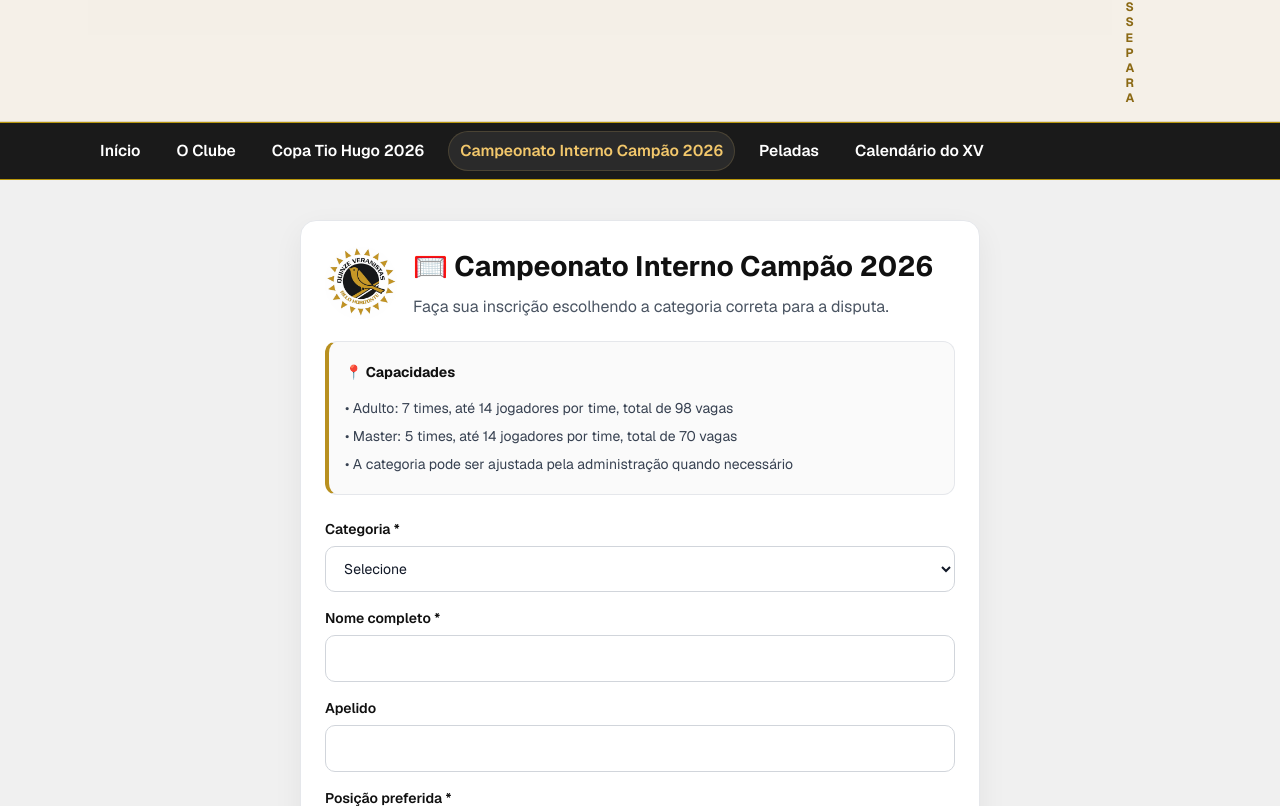
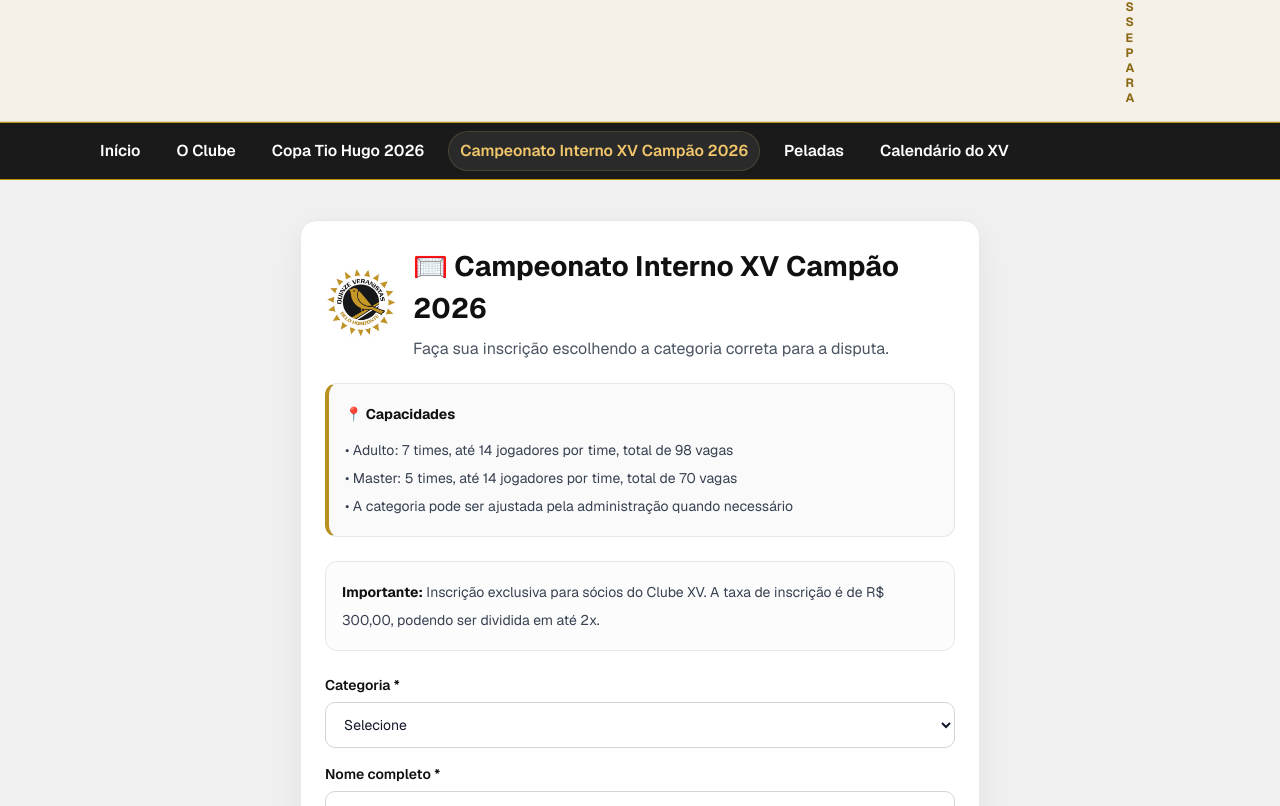
Before and after one commit to heberthmagnus/projeto-xv, a Next.js app: page /campeonatos/interno-campao-2026/inscricao in a window 1280 px wide. Shown: the part 1074-1880 px from the top of the page. Built offline with nearby package versions, Linux system fonts and the light colour scheme.

Commit message:
feat: Corrrecao campeonato interno campao registration tracking

```diff
--- a/app/BannerRotativo.tsx
+++ b/app/BannerRotativo.tsx
@@ -26,9 +26,9 @@ export function BannerRotativo({ nextPeladaType }: BannerRotativoProps) {
 
   const banners: BannerItem[] = [
     {
-      title: "🏆 Campeonato Interno XV 2026",
+      title: "🏆 Campeonato Interno XV Campão 2026",
       ctaLabel: "Me inscrever",
-      href: "/campeonatos/interno-xv-2026/inscricao",
+      href: "/campeonatos/interno-campao-2026/inscricao",
       image: "/banners/banner-tio-hugo-2026.webp",
     },
     {
@@ -168,11 +168,11 @@ export function BannerRotativo({ nextPeladaType }: BannerRotativoProps) {
 }
 
 function getHeroCopy(href: string) {
-  if (href === "/campeonatos/interno-xv-2026/inscricao") {
+  if (href === "/campeonatos/interno-campao-2026/inscricao") {
     return {
       heading: "Garanta sua vaga no campeonato interno do XV",
       description:
-        "Inscreva-se no Campeonato Interno XV 2026 e escolha sua categoria para jogar de agosto a dezembro nos horários oficiais do clube.",
+        "Inscreva-se no Campeonato Interno XV Campão 2026 e escolha sua categoria para jogar de agosto a dezembro nos horários oficiais do clube.",
     };
   }
 
--- a/app/admin/admin-sections-navigation.tsx
+++ b/app/admin/admin-sections-navigation.tsx
@@ -22,7 +22,7 @@ const links = [
   },
   {
     href: getAdminChampionshipRegistrationsPath("interno-campao-2026"),
-    label: "Campão 2026",
+    label: "Interno XV Campão 2026",
     match: (pathname: string) =>
       pathname.startsWith("/admin/interno-campao-2026"),
   },
--- a/app/admin/interno-campao-2026/inscricoes/page.tsx
+++ b/app/admin/interno-campao-2026/inscricoes/page.tsx
@@ -70,7 +70,7 @@ export default async function InternoCampaoAdminRegistrationsPage({
           <div className="mb-5 flex flex-wrap items-start justify-between gap-4">
             <div>
               <div className="text-[0.72rem] font-bold uppercase tracking-[0.16em] text-[#8B6914]">
-                Campeonato Interno Campão 2026
+                Campeonato Interno XV Campão 2026
               </div>
               <h1 className="mt-2 text-[1.8rem] font-black tracking-tight text-[#101010]">
                 Inscrições
--- a/app/campeonatos/interno-campao-2026/inscricao/page.tsx
+++ b/app/campeonatos/interno-campao-2026/inscricao/page.tsx
@@ -16,7 +16,7 @@ export default function InternoCampaoInscricaoPage() {
 
           <div>
             <h1 className="mb-1.5 text-[1.85rem] font-bold text-[#101010] sm:text-[28px]">
-              🥅 Campeonato Interno Campão 2026
+              🥅 Campeonato Interno XV Campão 2026
             </h1>
 
             <p className="m-0 leading-6 text-[#4B5563] sm:leading-7">
@@ -34,6 +34,14 @@ export default function InternoCampaoInscricaoPage() {
           <p>• A categoria pode ser ajustada pela administração quando necessário</p>
         </div>
 
+        <div className="mb-6 rounded-xl border border-[#E5E7EB] bg-[#FCFCFC] p-4 text-sm leading-7 text-[#374151]">
+          <p>
+            <strong className="text-[#101010]">Importante:</strong> Inscrição exclusiva
+            para sócios do Clube XV. A taxa de inscrição é de R$ 300,00, podendo
+            ser dividida em até 2x.
+          </p>
+        </div>
+
         <RegistrationForm />
       </div>
     </main>
--- a/app/campeonatos/interno-campao-2026/inscricao/registration-form.tsx
+++ b/app/campeonatos/interno-campao-2026/inscricao/registration-form.tsx
@@ -98,8 +98,8 @@ export function RegistrationForm() {
       >
         <input type="checkbox" name="confirmedRules" required style={{ marginTop: 3 }} />
         <span>
-          Confirmo que estou me inscrevendo no Campeonato Interno Campão 2026 e
-          que a categoria escolhida poderá ser ajustada pela administração.
+          Confirmo que estou me inscrevendo no Campeonato Interno XV Campão 2026
+          e que a categoria escolhida poderá ser ajustada pela administração.
         </span>
       </label>
 
--- a/app/campeonatos/interno-campao-2026/inscricao/sucesso/page.tsx
+++ b/app/campeonatos/interno-campao-2026/inscricao/sucesso/page.tsx
@@ -10,7 +10,7 @@ export default function InternoCampaoInscricaoSucessoPage() {
           Inscrição enviada
         </h1>
         <p className="mt-3 text-[#4B5563]">
-          Sua inscrição no Campeonato Interno Campão 2026 foi recebida com sucesso.
+          Sua inscrição no Campeonato Interno XV Campão 2026 foi recebida com sucesso.
         </p>
         <Link
           href={getInternoCampao2026RegistrationPath()}
--- a/app/campeonatos/interno-campao-2026/page.tsx
+++ b/app/campeonatos/interno-campao-2026/page.tsx
@@ -59,7 +59,7 @@ export default async function InternoCampaoTrackingPage() {
           <div className="mb-5 flex flex-wrap items-start justify-between gap-4">
             <div>
               <div className="text-[0.72rem] font-bold uppercase tracking-[0.16em] text-[#8B6914]">
-                Campeonato Interno Campão 2026
+                Campeonato Interno XV Campão 2026
               </div>
               <h1 className="mt-2 text-[1.8rem] font-black tracking-tight text-[#101010]">
                 Acompanhamento das inscrições
--- a/app/campeonatos/interno-xv-2026/inscricao/page.tsx
+++ b/app/campeonatos/interno-xv-2026/inscricao/page.tsx
@@ -1,88 +1,5 @@
-import Image from "next/image";
-import { RegistrationForm } from "./registration-form";
+import { redirect } from "next/navigation";
 
-const championshipTitle = "Campeonato Interno XV 2026";
-
-export default function InscricaoInternoPage() {
-  return (
-    <main className="min-h-screen bg-[#F0F0F0] px-4 py-6 sm:px-6 sm:py-10">
-      <div className="mx-auto max-w-[680px] rounded-2xl border border-[#E5E7EB] bg-white p-5 shadow-[0_10px_30px_rgba(0,0,0,0.06)] sm:p-6">
-        <div className="mb-5 flex flex-col gap-4 sm:flex-row sm:items-center sm:gap-4">
-          <Image
-            src="/logo-clube-xv.png"
-            alt="Logo Quinze Veranistas"
-            width={72}
-            height={72}
-            className="h-[64px] w-[64px] rounded-full sm:h-[72px] sm:w-[72px]"
-          />
-
-          <div>
-            <h1 className="mb-1.5 text-[1.85rem] font-bold text-[#101010] sm:text-[28px]">
-              🥅 {championshipTitle}
-            </h1>
-
-            <p className="m-0 leading-6 text-[#4B5563] sm:leading-7">
-              Estão abertas as inscrições para o Campeonato Interno XV 2026.
-            </p>
-          </div>
-        </div>
-
-        <div className="mb-6 rounded-xl border border-[#E5E7EB] border-l-4 border-l-[#B89020] bg-[#FAFAFA] p-4 text-sm leading-7 text-[#374151]">
-          <p className="mb-2">
-            <strong className="text-[#101010]">📍 Informações gerais</strong>
-          </p>
-          <p>• Jogos entre agosto e dezembro</p>
-          <p>• As partidas acontecem aos sábados à tarde e aos domingos pela manhã</p>
-          <p>• Categoria Adulto (até 49 anos): 7 times</p>
-          <p>• Categoria Master (50+): 5 times</p>
-          <p>• Faça sua inscrição de acordo com a sua categoria</p>
-        </div>
-
-        <div className="mb-6 grid gap-4 md:grid-cols-2">
-          <section className="rounded-xl border border-[#E5E7EB] bg-white p-4">
-            <div className="text-xs font-bold uppercase tracking-[0.16em] text-[#8B6914]">
-              Categoria Adulto
-            </div>
-            <h2 className="mt-2 text-[1.2rem] font-black text-[#101010]">
-              Sub-50
-            </h2>
-            <p className="mt-2 text-sm leading-6 text-[#4B5563]">
-              Competição com 7 times para atletas da categoria adulta.
-            </p>
-          </section>
-
-          <section className="rounded-xl border border-[#E5E7EB] bg-white p-4">
-            <div className="text-xs font-bold uppercase tracking-[0.16em] text-[#8B6914]">
-              Categoria Master
-            </div>
-            <h2 className="mt-2 text-[1.2rem] font-black text-[#101010]">
-              50+
-            </h2>
-            <p className="mt-2 text-sm leading-6 text-[#4B5563]">
-              Competição com 5 times para atletas da categoria master.
-            </p>
-          </section>
-        </div>
-
-        <div className="mb-6 rounded-xl border border-[#E5E7EB] bg-[#FCFCFC] p-4 text-sm leading-7 text-[#374151]">
-          <p className="mb-2">
-            <strong className="text-[#101010]">🗓️ Horários dos jogos</strong>
-          </p>
-          <p>
-            <strong className="text-[#101010]">Sábado</strong>
-          </p>
-          <p>• 14:00</p>
-          <p>• 15:30</p>
-          <p className="mt-2">
-            <strong className="text-[#101010]">Domingo</strong>
-          </p>
-          <p>• 08:00</p>
-          <p>• 09:40</p>
-          <p>• 11:30</p>
-        </div>
-
-        <RegistrationForm />
-      </div>
-    </main>
-  );
+export default function InscricaoInternoXVRedirectPage() {
+  redirect("/campeonatos/interno-campao-2026/inscricao");
 }
--- a/app/page.tsx
+++ b/app/page.tsx
@@ -8,10 +8,10 @@ import { executePrismaWithFallback } from "@/lib/prisma-safe";
 const cards = [
   {
     id: "copa-tio-hugo",
-    title: "Campeonato Interno XV 2026",
+    title: "Campeonato Interno XV Campão 2026",
     text: "Veja as informações do campeonato e faça sua inscrição.",
     buttonLabel: "Saiba mais",
-    href: "/campeonatos/interno-xv-2026/inscricao",
+    href: "/campeonatos/interno-campao-2026/inscricao",
   },
   {
     id: "peladas",
--- a/app/site-header.tsx
+++ b/app/site-header.tsx
@@ -14,7 +14,7 @@ const menuItems = [
   },
   {
     href: getChampionshipBasePath("interno-campao-2026"),
-    label: "Campeonato Interno Campão 2026",
+    label: "Campeonato Interno XV Campão 2026",
   },
   { href: "/peladas", label: "Peladas" },
   { href: CALENDARIO_XV_PATH, label: "Calendário do XV" },
--- a/lib/championships.ts
+++ b/lib/championships.ts
@@ -48,12 +48,12 @@ export async function ensureInternoCampao2026Championship() {
       slug: INTERNO_CAMPAO_2026_SLUG,
     },
     update: {
-      name: "Campeonato Interno Campão 2026",
+      name: "Campeonato Interno XV Campão 2026",
       seasonLabel: "2026",
       registrationMode: "INDIVIDUAL",
     },
     create: {
-      name: "Campeonato Interno Campão 2026",
+      name: "Campeonato Interno XV Campão 2026",
       slug: INTERNO_CAMPAO_2026_SLUG,
       seasonLabel: "2026",
       registrationMode: "INDIVIDUAL",
```
